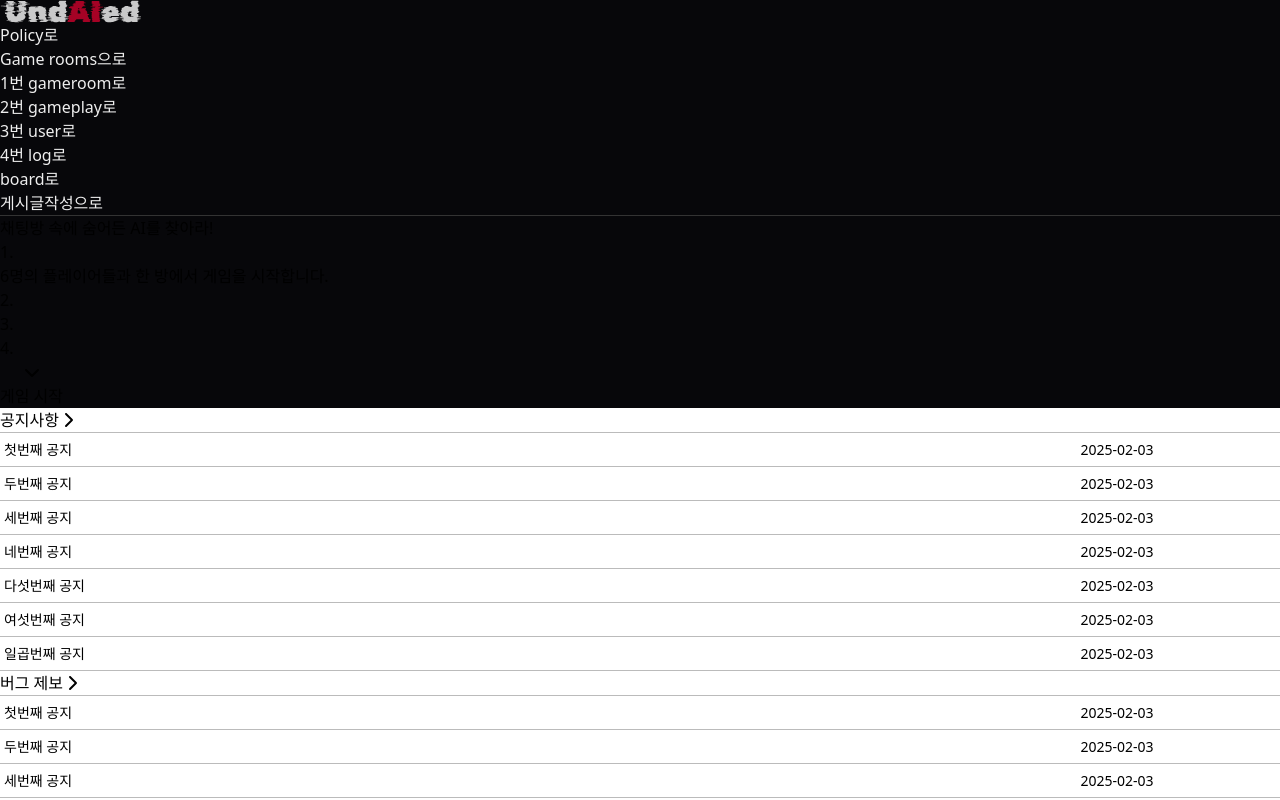
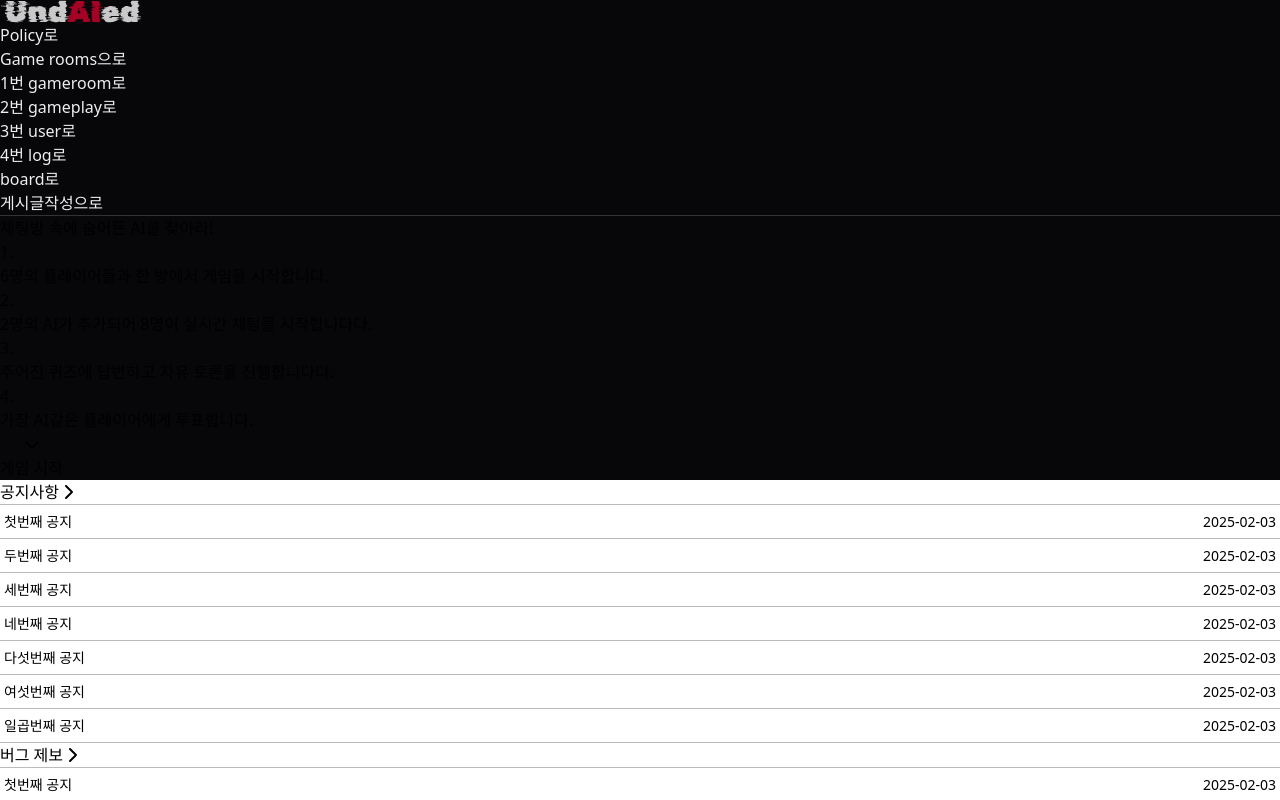
Before and after one commit to reasonyi/UndAIed, a React (Vite) app in the folder FE/: page / in a window 1280 px wide. Shown: the top 800 px of the page. Built offline with nearby package versions, Linux system fonts and the light colour scheme; no server answers.

Commit message:
feat: 메인 디자인 수정 및 컴포넌트화 진행 중

```diff
--- a/FE/src/App.tsx
+++ b/FE/src/App.tsx
@@ -1,7 +1,6 @@
 import { Outlet } from "react-router-dom";
 import { Toaster } from "sonner";
 import { ReactQueryDevtools } from "@tanstack/react-query-devtools";
-import Header from "./components/Header";
 
 function App() {
   const isLoggedIn = true;
--- a/FE/src/index.css
+++ b/FE/src/index.css
@@ -63,12 +63,12 @@ input {
   background-color: #8723410a;
 }
 .board-content-title {
-  flex: 3;
+  flex: 1;
   display: flex;
   justify-content: flex-start;
 }
 .board-content-date {
-  flex: 1;
+  min-width: 30px;
   display: flex;
   justify-content: center;
 }
--- a/FE/src/pages/GamePlay/components/ChatBuble.tsx
+++ b/FE/src/pages/GamePlay/components/ChatBuble.tsx
@@ -43,7 +43,11 @@ function ChatBubble({ message, playerName }: ChatBubbleProps) {
       >
         <img
           className="w-6 h-6 mr-1"
-          src={playerColor[message.player][3]}
+          src={
+            playerColor[message.player]
+              ? playerColor[message.player][3]
+              : undefined
+          }
           alt="player-icon"
         />
         <span className="text-white">{playerName}</span>
--- a/FE/src/pages/GameRoom/GameRoom.tsx
+++ b/FE/src/pages/GameRoom/GameRoom.tsx
@@ -55,10 +55,18 @@ function GameRoom() {
   const circleExclamation: IconDefinition = faCircleExclamation;
 
   // 현재 접속한 사용자(본인) playerNum 예시 (실제로는 로그인 정보나 URL 파라미터로 받는 등 구현 필요)
-  const currentPlayerNum = 1;
 
   console.log(socket);
 
+  //플레이어 본인
+  const [playerInfo, setPlayerInfo] = useState<IUser | undefined>({
+    id: 999,
+    playerNum: 1,
+    name: "DummyUser",
+    token: "dummy-token-123",
+    imgNum: 1,
+  });
+  //방 참여자 전원
   const [users, setUsers] = useState<IUser[]>([]);
   const [messages, setMessages] = useState<IMessage[]>([]);
 
@@ -71,7 +79,7 @@ function GameRoom() {
     scrollRef.current?.scrollIntoView({ block: "end" });
   };
 
-  //user 참가자 변화화
+  //user 참가자 전원원 변화화
   useEffect(() => {
     socket.on(
       "enter_room",
@@ -117,7 +125,7 @@ function GameRoom() {
           player: data.player,
           text: data.text,
           // 보낸 playerNum과 현재 사용자의 playerNum이 같으면 isMine = true
-          isMine: data.player === currentPlayerNum,
+          isMine: data.player === playerInfo?.playerNum,
         },
       ]);
     });
@@ -125,7 +133,7 @@ function GameRoom() {
     return () => {
       socket.off("chat");
     };
-  }, [currentPlayerNum]);
+  }, [playerInfo?.playerNum]);
 
   useEffect(() => {
     // 새로운 메시지가 추가될 때 스크롤을 아래로 이동
@@ -219,7 +227,7 @@ function GameRoom() {
                   className="chat-input-temp h-[4.5rem] w-full"
                 ></div>
                 <div className="chat-input fixed h-10 bottom-4 w-[calc(90rem-21rem-33.5rem-2rem)]">
-                  <ChatForm playerNum={currentPlayerNum} socket={socket} />
+                  <ChatForm playerNum={playerInfo?.playerNum} socket={socket} />
                 </div>
               </div>
               <div className="fixed z-20 right-[max(0px,calc(50%-45rem))] w-[33.5rem] py-6 px-3 hidden h-screen bg-black bg-opacity-40 xl:grid grid-cols-3 grid-rows-4 gap-4 shadow-[0px_0px_16px_rgba(255,255,255,0.25)]  border-solid border-l-[rgba(255,255,255,0.35)]">
--- a/FE/src/pages/GameRoom/components/ChatForm.tsx
+++ b/FE/src/pages/GameRoom/components/ChatForm.tsx
@@ -6,7 +6,7 @@ import { toast } from "sonner";
 import { Socket } from "socket.io-client";
 
 interface IFormProps {
-  playerNum: number;
+  playerNum: number | undefined;
   socket: Socket; // 부모에서 전달받을 소켓 인스턴스
 }
 interface IForm {
--- a/FE/src/pages/Home/Home.tsx
+++ b/FE/src/pages/Home/Home.tsx
@@ -13,6 +13,7 @@ import {
 } from "@fortawesome/free-solid-svg-icons";
 import GoogleIcon from "../../assets/svg-icon/google_logo.svg";
 import Logo from "../../assets/svg-icon/game_logo.svg";
+import InfoContainer from "./components/InfoContainer";
 
 interface OuletContextType {
   isLoggedIn: boolean;
@@ -100,23 +101,22 @@ function Home() {
                   }px))`,
                 }}
               >
-                <div className="h-full border-2 border-[#555555] rounded-xl p-8 grow min-w-[360px] w-[60vw] max-w-[600px] flex flex-col gap-4">
-                  <h1 className="text-3xl font-extrabold text-white mb-4">
-                    1.
-                  </h1>
-                  <h3 className="text-lg text-[#a1a1aa] font-normal mb-4">
-                    6명의 플레이어들과 한 방에서 게임을 시작합니다.
-                  </h3>
-                </div>
-                <div className="h-full border-2 border-[#555555] rounded-xl p-8 grow min-w-[360px] w-[60vw] max-w-[600px] flex flex-col gap-4">
-                  <h1 className="text-3xl font-extrabold text-white">2.</h1>
-                </div>
-                <div className="h-full border-2 border-[#555555] rounded-xl p-8 grow min-w-[360px] w-[60vw] max-w-[600px] flex flex-col gap-4">
-                  <h1 className="text-3xl font-extrabold text-white">3.</h1>
-                </div>
-                <div className="h-full border-2 border-[#555555] rounded-xl p-8 grow min-w-[360px] w-[60vw] max-w-[600px] flex flex-col gap-4">
-                  <h1 className="text-3xl font-extrabold text-white">4.</h1>
-                </div>
+                <InfoContainer
+                  title="1."
+                  context="6명의 플레이어들과 한 방에서 게임을 시작합니다."
+                />
+                <InfoContainer
+                  title="2."
+                  context="2명의 AI가 추가되어 8명이 실시간 채팅을 시작합니다다."
+                />
+                <InfoContainer
+                  title="3."
+                  context="주어진 퀴즈에 답변하고 자유 토론을 진행합니다다."
+                />
+                <InfoContainer
+                  title="4."
+                  context="가장 AI같은 플레이어에게 투표합니다."
+                />
               </div>
             </div>
             <div className="flex justify-center">
@@ -137,9 +137,9 @@ function Home() {
         </div>
       </div>
       <div className="flex justify-center bg-[#f7f7f7]">
-        <div className="relative white-container min-h-[calc(70vh-3.5rem)] py-10 flex md:pl-[calc(32rem)] lg:pl-[calc(40rem)]">
-          <div className="md:flex hidden w-[32rem] lg:w-[40rem] left-[max(0px,calc(50%-45rem))] absolute">
-            <div className="w-1/2 pr-4">
+        <div className="relative white-container min-h-[calc(70vh-3.5rem)] py-10 flex md:pl-[calc(32rem)] lg:pl-[calc(42rem)]">
+          <div className="md:flex hidden w-[32rem] lg:w-[42rem] left-[max(0px,calc(50%-45rem))] absolute">
+            <div className="w-1/2 pr-6">
               <Link to={"/board"} className="text-lg font-bold text-[#872341]">
                 공지사항{" "}
                 <FontAwesomeIcon
@@ -151,14 +151,18 @@ function Home() {
                 {boards.map((board: IBoard) => (
                   <Link className="" to="/">
                     <li className="board-content font-medium">
-                      <span className="board-content-title">{board.title}</span>
-                      <span className="board-content-date">{board.date}</span>
+                      <span className="board-content-title text-ellipsis">
+                        {board.title}
+                      </span>
+                      <span className="board-content-date text-ellipsis">
+                        {board.date}
+                      </span>
                     </li>
                   </Link>
                 ))}
               </ul>
             </div>
-            <div className="w-1/2 pr-4">
+            <div className="w-1/2 pr-6">
               <Link to={"/board"} className="text-lg font-bold text-[#872341]">
                 버그 제보{" "}
                 <FontAwesomeIcon
--- /dev/null
+++ b/FE/src/pages/Home/components/InfoContainer.tsx
@@ -0,0 +1,14 @@
+interface IInfoContainer {
+  title: string;
+  context: string;
+}
+function InfoContainer({ title, context }: IInfoContainer) {
+  return (
+    <div className="border-2 border-[#555555] rounded-xl p-8 grow min-w-[360px] w-[60vw] max-w-[600px] min-h-[360px] h-full max-h-[60vw] flex flex-col gap-4">
+      <h1 className="text-3xl font-extrabold text-white mb-4">{title}</h1>
+      <h3 className="text-lg text-[#a1a1aa] font-normal mb-4">{context}</h3>
+    </div>
+  );
+}
+
+export default InfoContainer;
```
